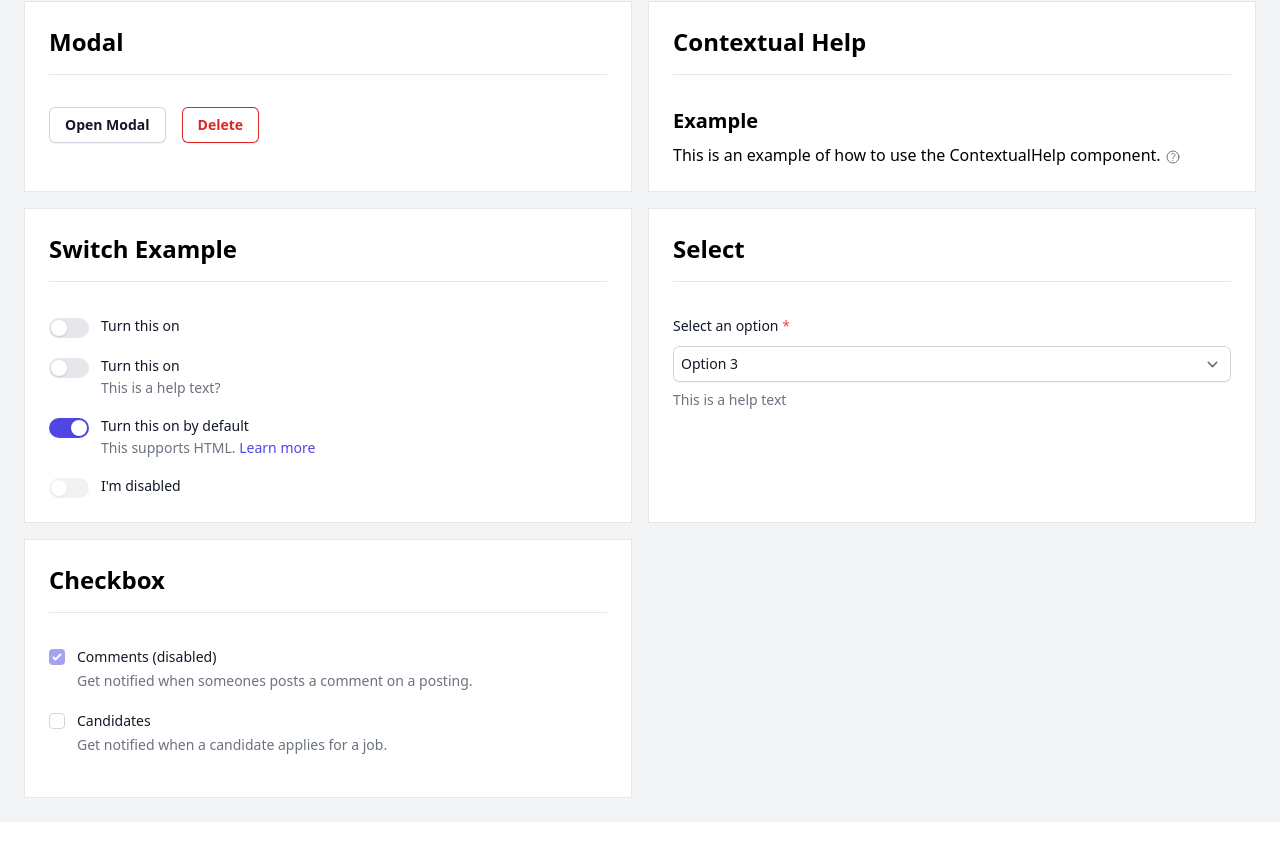
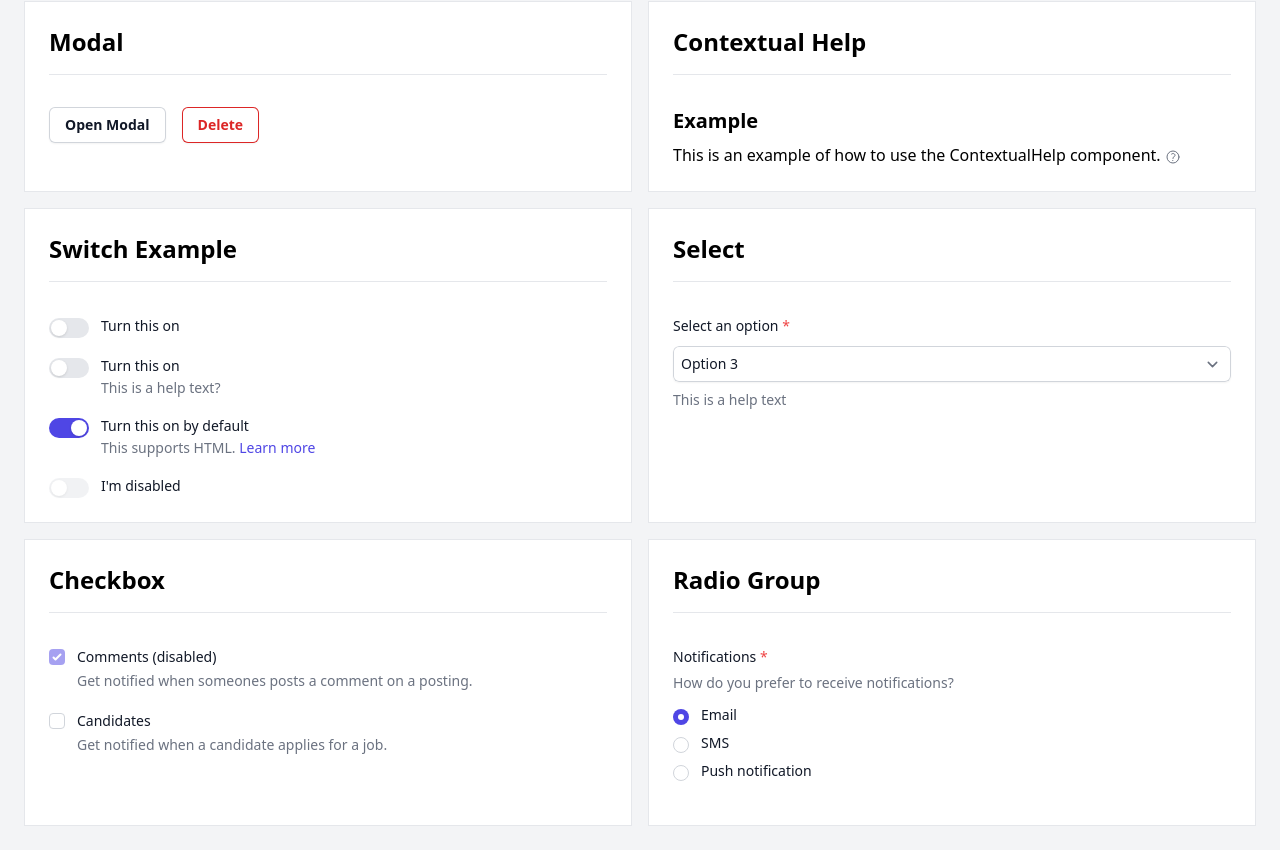
Before and after one commit to weDevsOfficial/tail-react, a React (Vite) app: page / in a window 1280 px wide. Shown: the part 1878-2728 px from the top of the page. Before the commit the page ends 2700 px from the top, so only its background shows below. Built offline with nearby package versions, Linux system fonts and the light colour scheme.

Commit message:
added radio group component

```diff
--- a/src/App.tsx
+++ b/src/App.tsx
@@ -7,6 +7,7 @@ import ModalExample from './Components/Modal/Example';
 import SwitchExample from './Components/SwitchInput/Example';
 import SelectExample from './Components/SelectInput/Example';
 import CheckboxExample from './Components/Checkbox/Example';
+import RadioExample from './Components/RadioGroup/Example';
 
 const App = () => {
   return (
@@ -43,6 +44,10 @@ const App = () => {
         <div className="bg-white p-6 border">
           <CheckboxExample />
         </div>
+
+        <div className="bg-white p-6 border">
+          <RadioExample />
+        </div>
       </div>
     </div>
   );
--- a/src/Components/Checkbox/index.ts
+++ b/src/Components/Checkbox/index.ts
@@ -0,0 +1 @@
+export * from './Checkbox';
--- /dev/null
+++ b/src/Components/RadioGroup/Example.tsx
@@ -0,0 +1,27 @@
+import { useState } from 'react';
+import { RadioGroup } from './RadioGroup';
+
+const RadioExample = () => {
+  const [radio, setRadio] = useState('option1');
+
+  return (
+    <div className="">
+      <h1 className="text-2xl font-semibold border-b pb-4 mb-8">Radio Group</h1>
+
+      <RadioGroup
+        label="Notifications"
+        required={true}
+        value={radio}
+        help="How do you prefer to receive notifications?"
+        options={[
+          { value: 'Email', key: 'option1' },
+          { value: 'SMS', key: 'option2' },
+          { value: 'Push notification', key: 'option3' },
+        ]}
+        onChange={(selectedOption) => setRadio(selectedOption)}
+      />
+    </div>
+  );
+};
+
+export default RadioExample;
--- /dev/null
+++ b/src/Components/RadioGroup/RadioGroup.tsx
@@ -0,0 +1,67 @@
+import { twMerge } from 'tailwind-merge';
+
+interface Option {
+  key: string;
+  value: string;
+}
+
+interface RadioGroupProps {
+  options: Option[];
+  value: string;
+  label?: string;
+  help?: React.ReactNode;
+  required?: boolean;
+  onChange: (value: string) => void;
+}
+
+const RadioGroup: React.FC<RadioGroupProps> = ({
+  options,
+  value,
+  required,
+  onChange,
+  help,
+  ...props
+}) => {
+  return (
+    <div className="mb-4">
+      {props.label && (
+        <div className="mb-3">
+          <label
+            htmlFor={props.label}
+            className={twMerge('block text-sm font-medium leading-6 text-gray-900')}
+          >
+            {props.label} {required && <span className="text-red-500">*</span>}
+          </label>
+
+          {help && <div className="text-gray-500 text-sm mt-1">{help}</div>}
+        </div>
+      )}
+
+      <div className="space-y-1">
+        {options.map((option) => (
+          <div key={option.key} className="relative flex items-start">
+            <div className="flex h-6 items-center">
+              <input
+                type="radio"
+                id={option.key}
+                name={props.label}
+                value={option.key}
+                checked={value === option.key}
+                onChange={() => onChange(option.key)}
+                className="h-4 w-4 border-gray-300 text-indigo-600 focus:ring-indigo-600"
+              />
+            </div>
+
+            <div className="ml-3 text-sm leading-6">
+              <label htmlFor={option.key} className="block text-sm text-gray-900">
+                {option.value}
+              </label>
+            </div>
+          </div>
+        ))}
+      </div>
+    </div>
+  );
+};
+
+export { RadioGroup };
--- /dev/null
+++ b/src/Components/RadioGroup/index.ts
@@ -0,0 +1 @@
+export * from './RadioGroup';
--- a/src/Components/index.ts
+++ b/src/Components/index.ts
@@ -1,7 +1,9 @@
 export * from './Button';
 export * from './ContextualHelp';
+export * from './Checkbox';
 export * from './Dropdown';
 export * from './Modal';
+export * from './RadioGroup';
 export * from './SwitchInput';
 export * from './SelectInput';
 export * from './Table';
```
